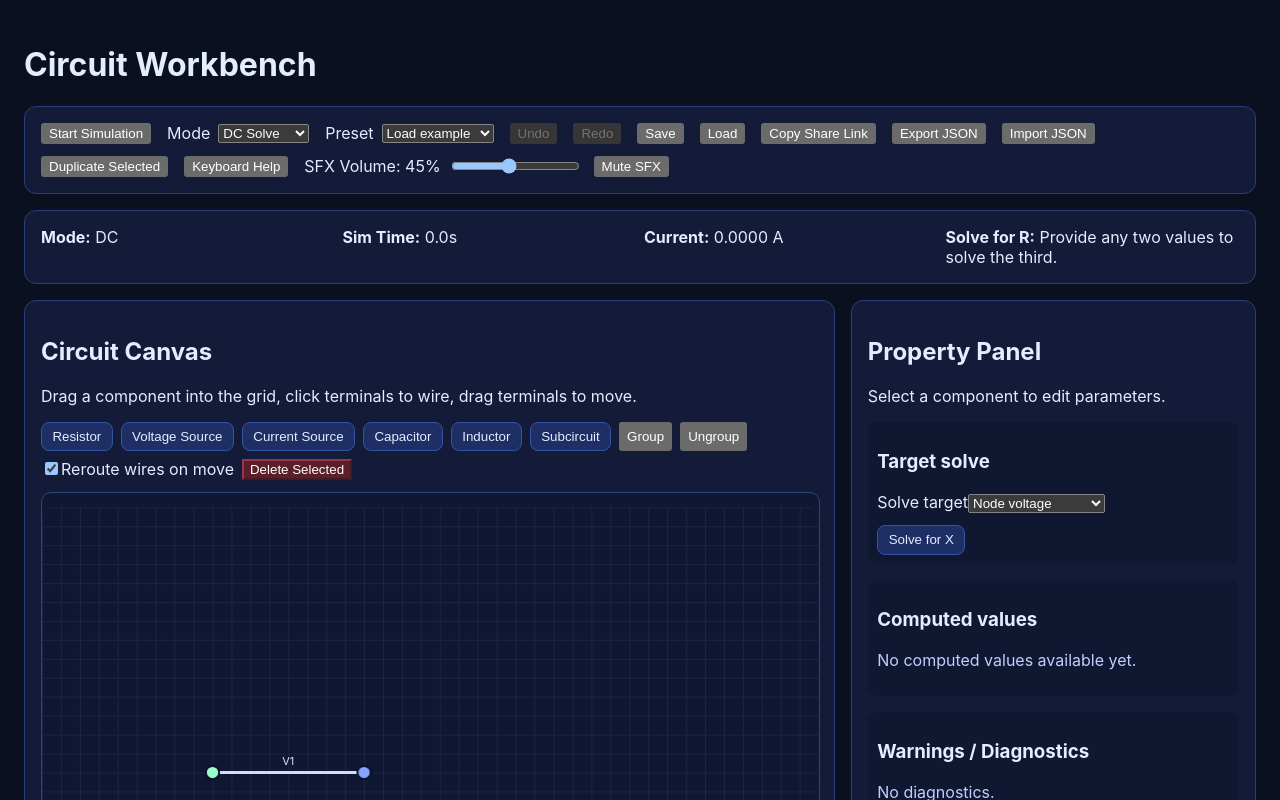
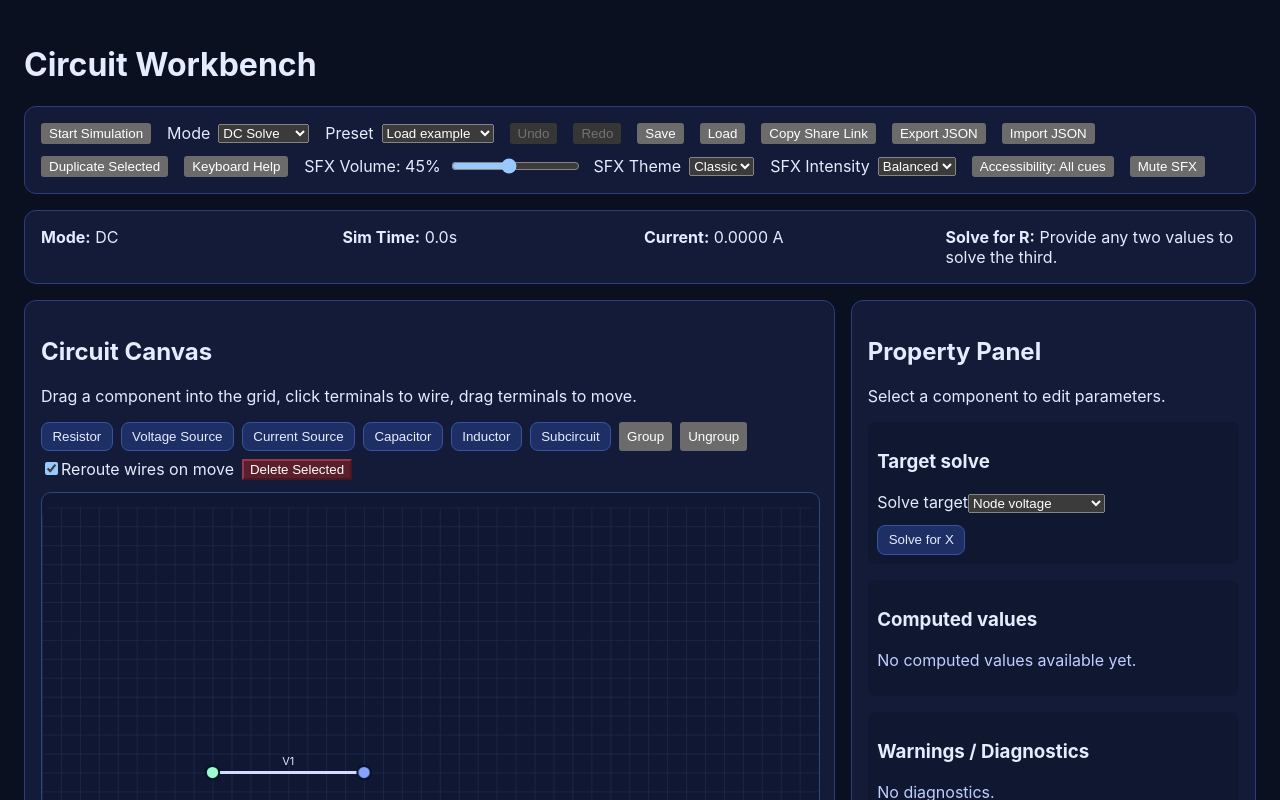
Before and after one commit to TheRealBasic/improved-succotash, a React (Vite) app: page / in a window 1280 px wide. Shown: the top 800 px of the page. Built offline with nearby package versions, Linux system fonts and the light colour scheme.

Commit message:
Add adaptive SFX profiles and analysis lifecycle cues

```diff
--- a/src/audio/sfx.ts
+++ b/src/audio/sfx.ts
@@ -1,8 +1,17 @@
-export type SfxEventType = 'place' | 'connect' | 'error' | 'start' | 'stop';
+export type SfxEventType = 'place' | 'connect' | 'error' | 'start' | 'stop' | 'converge' | 'warning';
+
+export type SfxThemeProfile = 'classic' | 'soft' | 'bright';
+
+export type SfxIntensity = 'relaxed' | 'balanced' | 'high';
+
+export type SfxAccessibilityMode = 'all' | 'alertsOnly';
 
 type SfxSettings = {
   volume: number;
   muted: boolean;
+  themeProfile: SfxThemeProfile;
+  intensity: SfxIntensity;
+  accessibilityMode: SfxAccessibilityMode;
 };
 
 type SfxSubscriber = (settings: SfxSettings) => void;
@@ -10,7 +19,10 @@ type SfxSubscriber = (settings: SfxSettings) => void;
 const STORAGE_KEY = 'circuit-workbench-sfx-settings';
 const DEFAULT_SETTINGS: SfxSettings = {
   volume: 0.45,
-  muted: false
+  muted: false,
+  themeProfile: 'classic',
+  intensity: 'balanced',
+  accessibilityMode: 'all'
 };
 
 const subscribers = new Set<SfxSubscriber>();
@@ -26,6 +38,26 @@ const envelope = (gain: GainNode, startTime: number, peak: number, duration: num
   gain.gain.exponentialRampToValueAtTime(0.0001, startTime + duration);
 };
 
+const INTENSITY_GAIN: Record<SfxIntensity, number> = {
+  relaxed: 0.8,
+  balanced: 1,
+  high: 1.2
+};
+
+const INTENSITY_RATE: Record<SfxIntensity, number> = {
+  relaxed: 0.92,
+  balanced: 1,
+  high: 1.1
+};
+
+const THEME_FREQUENCY_SHIFT: Record<SfxThemeProfile, number> = {
+  classic: 1,
+  soft: 0.86,
+  bright: 1.16
+};
+
+const ALERT_EVENTS = new Set<SfxEventType>(['warning', 'error']);
+
 const readStoredSettings = (): SfxSettings => {
   if (typeof window === 'undefined') {
     return DEFAULT_SETTINGS;
@@ -40,7 +72,16 @@ const readStoredSettings = (): SfxSettings => {
     const parsed = JSON.parse(raw) as Partial<SfxSettings>;
     return {
       volume: typeof parsed.volume === 'number' ? Math.min(1, Math.max(0, parsed.volume)) : DEFAULT_SETTINGS.volume,
-      muted: typeof parsed.muted === 'boolean' ? parsed.muted : DEFAULT_SETTINGS.muted
+      muted: typeof parsed.muted === 'boolean' ? parsed.muted : DEFAULT_SETTINGS.muted,
+      themeProfile:
+        parsed.themeProfile === 'classic' || parsed.themeProfile === 'soft' || parsed.themeProfile === 'bright'
+          ? parsed.themeProfile
+          : DEFAULT_SETTINGS.themeProfile,
+      intensity:
+        parsed.intensity === 'relaxed' || parsed.intensity === 'balanced' || parsed.intensity === 'high'
+          ? parsed.intensity
+          : DEFAULT_SETTINGS.intensity,
+      accessibilityMode: parsed.accessibilityMode === 'alertsOnly' ? 'alertsOnly' : 'all'
     };
   } catch {
     return DEFAULT_SETTINGS;
@@ -61,7 +102,7 @@ const emitSettings = () => {
 
 const createBuffer = (context: AudioContext, eventType: SfxEventType): AudioBuffer => {
   const sampleRate = context.sampleRate;
-  const duration = eventType === 'error' ? 0.2 : 0.16;
+  const duration = eventType === 'error' ? 0.24 : eventType === 'warning' ? 0.2 : 0.16;
   const frameCount = Math.floor(sampleRate * duration);
   const buffer = context.createBuffer(1, frameCount, sampleRate);
   const channel = buffer.getChannelData(0);
@@ -87,10 +128,16 @@ const createBuffer = (context: AudioContext, eventType: SfxEventType): AudioBuff
       case 'stop':
         base = 520 - 240 * progress;
         break;
+      case 'converge':
+        base = 360 + 140 * Math.sin(progress * Math.PI);
+        break;
+      case 'warning':
+        base = 260 + 70 * Math.sin(progress * 8 * Math.PI);
+        break;
     }
 
     const wave = Math.sin(2 * Math.PI * base * t);
-    const harmonics = 0.35 * Math.sin(2 * Math.PI * base * 2 * t);
+    const harmonics = 0.35 * Math.sin(2 * Math.PI * base * 2 * t) + 0.18 * Math.sin(2 * Math.PI * base * 3 * t);
     const shape = Math.exp(-7 * progress);
     channel[i] = (wave + harmonics) * shape;
   }
@@ -121,7 +168,7 @@ const preloadBuffers = (context: AudioContext): Map<SfxEventType, AudioBuffer> =
   }
 
   preloadedBuffers = new Map<SfxEventType, AudioBuffer>();
-  (['place', 'connect', 'error', 'start', 'stop'] as const).forEach((eventType) => {
+  (['place', 'connect', 'error', 'start', 'stop', 'converge', 'warning'] as const).forEach((eventType) => {
     preloadedBuffers?.set(eventType, createBuffer(context, eventType));
   });
 
@@ -183,7 +230,29 @@ export const toggleSfxMute = (): void => {
   emitSettings();
 };
 
+export const setSfxThemeProfile = (themeProfile: SfxThemeProfile): void => {
+  settings = { ...settings, themeProfile };
+  writeStoredSettings();
+  emitSettings();
+};
+
+export const setSfxIntensity = (intensity: SfxIntensity): void => {
+  settings = { ...settings, intensity };
+  writeStoredSettings();
+  emitSettings();
+};
+
+export const setSfxAccessibilityMode = (accessibilityMode: SfxAccessibilityMode): void => {
+  settings = { ...settings, accessibilityMode };
+  writeStoredSettings();
+  emitSettings();
+};
+
 export const playSfx = (eventType: SfxEventType): void => {
+  if (settings.accessibilityMode === 'alertsOnly' && !ALERT_EVENTS.has(eventType)) {
+    return;
+  }
+
   if (settings.muted || settings.volume <= 0) {
     return;
   }
@@ -207,12 +276,19 @@ export const playSfx = (eventType: SfxEventType): void => {
 
   const source = context.createBufferSource();
   source.buffer = buffer;
+  source.playbackRate.value = INTENSITY_RATE[settings.intensity] * (eventType === 'warning' ? 0.95 : 1);
 
   const gain = context.createGain();
+  const tone = context.createBiquadFilter();
+  tone.type = 'peaking';
+  tone.frequency.value = 980 * THEME_FREQUENCY_SHIFT[settings.themeProfile];
+  tone.Q.value = 1.1;
+  tone.gain.value = settings.themeProfile === 'soft' ? -4 : settings.themeProfile === 'bright' ? 5 : 0;
   const startTime = context.currentTime;
-  envelope(gain, startTime, settings.volume, buffer.duration);
+  envelope(gain, startTime, Math.min(1, settings.volume * INTENSITY_GAIN[settings.intensity]), buffer.duration / source.playbackRate.value);
 
-  source.connect(gain);
+  source.connect(tone);
+  tone.connect(gain);
   gain.connect(context.destination);
   source.start(startTime);
 };
--- a/src/main.tsx
+++ b/src/main.tsx
@@ -1,10 +1,21 @@
-import React, { useEffect, useMemo, useState } from 'react';
+import React, { useEffect, useMemo, useRef, useState } from 'react';
 import { createRoot } from 'react-dom/client';
 import { CircuitCanvas, type CanvasComponent } from './components/CircuitCanvas';
 import { EquationBreakdownPanel } from './components/EquationBreakdownPanel';
 import { PropertyPanel } from './components/PropertyPanel';
 import { SHORTCUTS, isTextInputLike, shortcutLabel } from './components/shortcuts';
-import { getSfxSettings, isSfxBlocked, playSfx, setSfxVolume, subscribeToSfxSettings, toggleSfxMute, unlockSfx } from './audio/sfx';
+import {
+  getSfxSettings,
+  isSfxBlocked,
+  playSfx,
+  setSfxAccessibilityMode,
+  setSfxIntensity,
+  setSfxThemeProfile,
+  setSfxVolume,
+  subscribeToSfxSettings,
+  toggleSfxMute,
+  unlockSfx
+} from './audio/sfx';
 import { cloneCircuit, circuitPresets, type EditorCircuit } from './data/presets';
 import type { CircuitComponent, ComponentKind, SolveCircuitResult, SolveTarget, SubcircuitDefinition, TargetSolveResult, Unit, ValueMetadata } from './engine/model';
 import { runAnalysis, simulateStep } from './engine/simulation';
@@ -92,6 +103,8 @@ const App = () => {
   const [focusedEquationRowId, setFocusedEquationRowId] = useState<string | undefined>(undefined);
   const [rerouteWiresOnMove, setRerouteWiresOnMove] = useState(true);
   const [showShortcutHelp, setShowShortcutHelp] = useState(false);
+  const [analysisState, setAnalysisState] = useState<'idle' | 'running' | 'converged' | 'warning' | 'error'>('idle');
+  const previousAnalysisState = useRef<'idle' | 'running' | 'converged' | 'warning' | 'error'>('idle');
 
   const selectedComponent = useMemo(
     () => circuit.components.find((component) => component.id === selectedComponentId),
@@ -140,23 +153,54 @@ const App = () => {
   useEffect(() => subscribeToSfxSettings(setSfxSettings), []);
 
   useEffect(() => {
+    setAnalysisState('running');
     const timer = window.setTimeout(() => {
-      setSolved(
-        runAnalysis({
+      const analysisResult = runAnalysis({
         nodes: circuit.nodes.map((node) => ({
           id: node.id,
           reference: node.reference,
           voltage: node.reference ? { value: 0, known: true, computed: false, unit: 'V' } : undefined
         })),
         components: circuit.components
-        }).result
-      );
+      }).result;
+
+      setSolved(analysisResult);
+
+      const hasErrors = analysisResult.diagnostics.some((diagnostic) => diagnostic.severity === 'error');
+      const hasWarnings = analysisResult.diagnostics.some((diagnostic) => diagnostic.severity === 'warning');
+      if (hasErrors) {
+        setAnalysisState('error');
+      } else if (hasWarnings) {
+        setAnalysisState('warning');
+      } else {
+        setAnalysisState('converged');
+      }
     }, 140);
 
     window.localStorage.setItem(STORAGE_KEY, JSON.stringify(circuit));
 
     return () => window.clearTimeout(timer);
   }, [circuit]);
+
+
+  useEffect(() => {
+    const previous = previousAnalysisState.current;
+    if (analysisState !== previous) {
+      if (analysisState === 'running') {
+        playSfx('start');
+      }
+      if (analysisState === 'converged') {
+        playSfx('converge');
+      }
+      if (analysisState === 'warning') {
+        playSfx('warning');
+      }
+      if (analysisState === 'error') {
+        playSfx('error');
+      }
+      previousAnalysisState.current = analysisState;
+    }
+  }, [analysisState]);
 
   useEffect(() => {
     if (!simulationActive) {
@@ -620,6 +664,25 @@ const App = () => {
           SFX Volume: {Math.round(sfxSettings.volume * 100)}%
           <input type="range" min={0} max={100} value={Math.round(sfxSettings.volume * 100)} onChange={(event) => setSfxVolume(Number(event.target.value) / 100)} />
         </label>
+        <label>
+          SFX Theme
+          <select value={sfxSettings.themeProfile} onChange={(event) => setSfxThemeProfile(event.target.value as 'classic' | 'soft' | 'bright')}>
+            <option value="classic">Classic</option>
+            <option value="soft">Soft</option>
+            <option value="bright">Bright</option>
+          </select>
+        </label>
+        <label>
+          SFX Intensity
+          <select value={sfxSettings.intensity} onChange={(event) => setSfxIntensity(event.target.value as 'relaxed' | 'balanced' | 'high')}>
+            <option value="relaxed">Relaxed</option>
+            <option value="balanced">Balanced</option>
+            <option value="high">High</option>
+          </select>
+        </label>
+        <button type="button" onClick={() => setSfxAccessibilityMode(sfxSettings.accessibilityMode === 'all' ? 'alertsOnly' : 'all')}>
+          {sfxSettings.accessibilityMode === 'alertsOnly' ? 'Accessibility: Alerts only' : 'Accessibility: All cues'}
+        </button>
         <button type="button" onClick={toggleSfxMute}>
           {sfxSettings.muted ? 'Unmute SFX' : 'Mute SFX'}
         </button>
```
Lines whose indentation alone changed are shown as unchanged.
